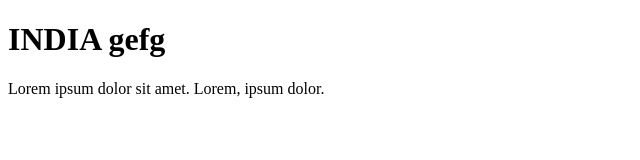
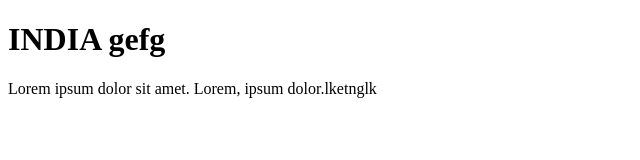
Before and after one commit to ShubhamGit22/Repo, a plain HTML site: page index.html in a window 1280 px wide. Shown: the full height of the page, 0-640 px from the left. Drawn offline with Linux system fonts and the light colour scheme.

Commit message:
commited

```diff
--- a/index.html
+++ b/index.html
@@ -8,6 +8,6 @@
 <body>
     <h1> INDIA gefg</h1>
     Lorem ipsum dolor sit amet.
-    Lorem, ipsum dolor.
+    Lorem, ipsum dolor.lketnglk
 </body>
 </html>
```
